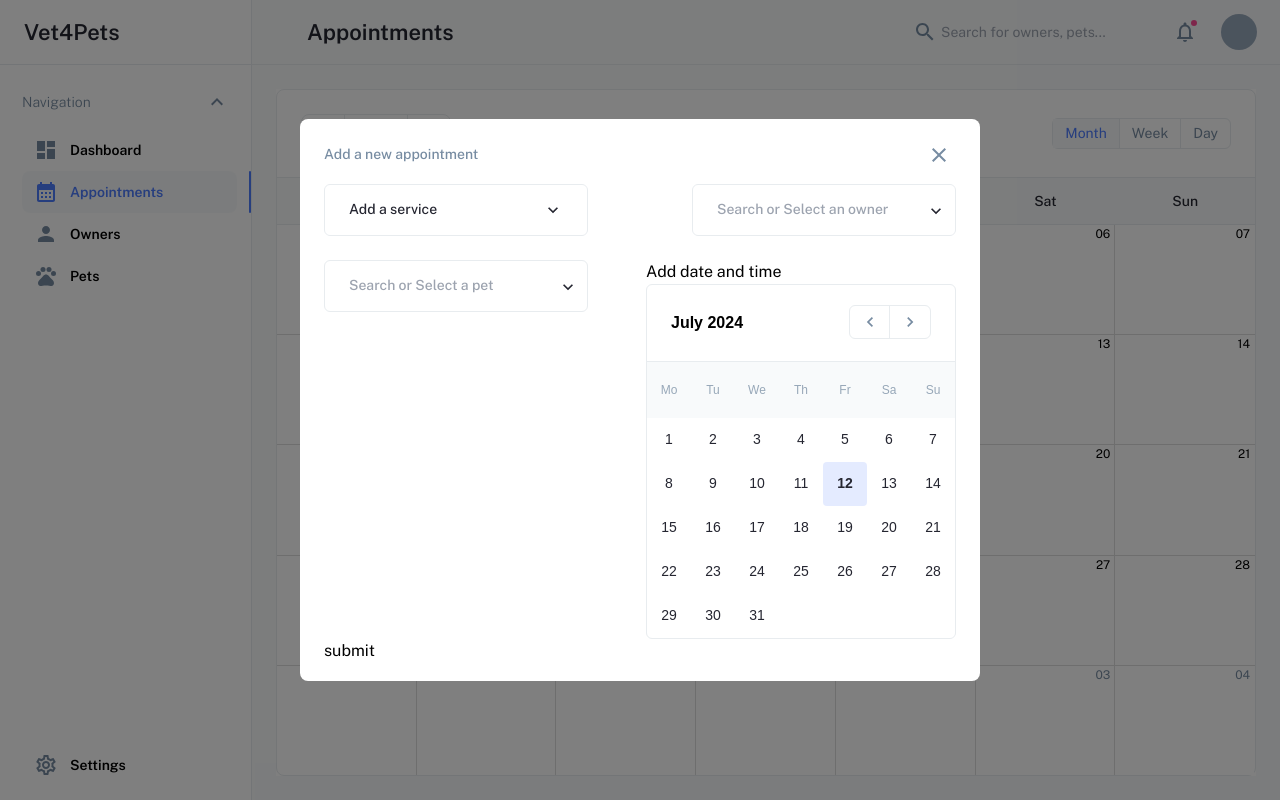
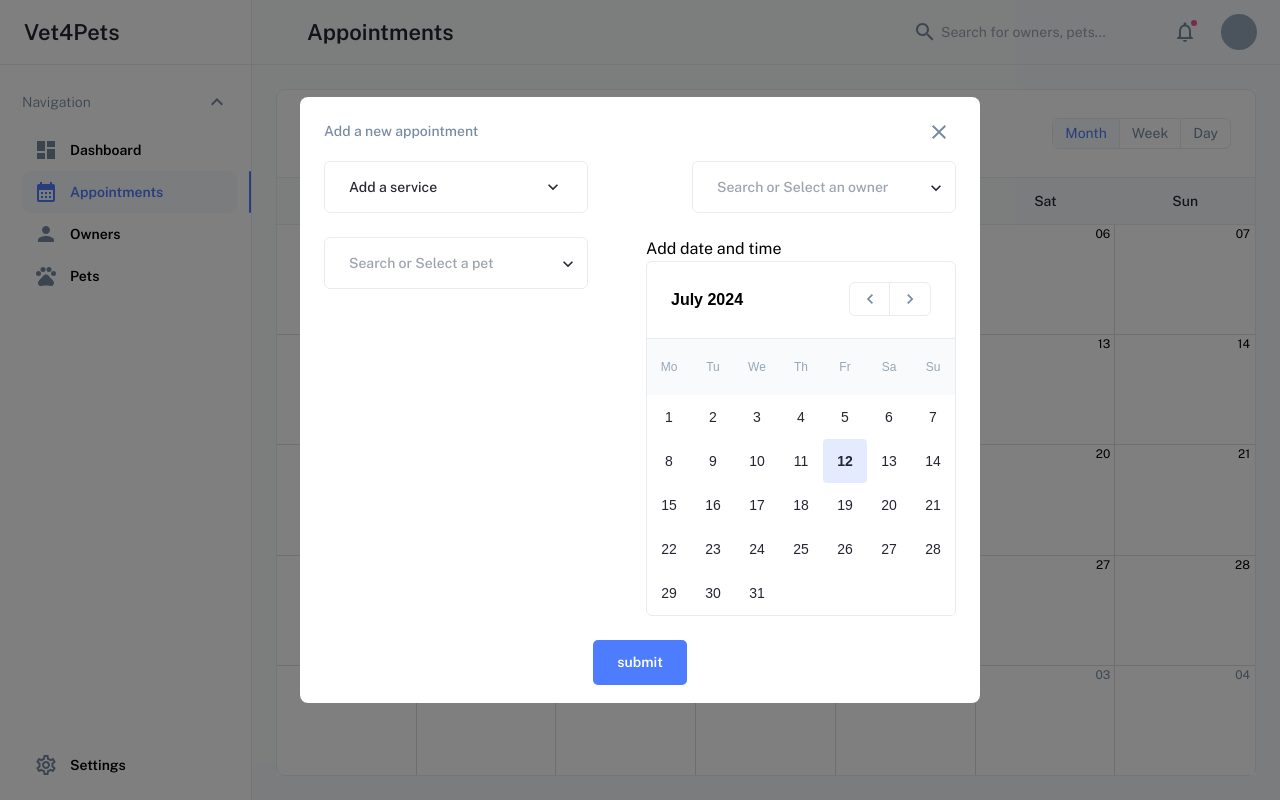
Before and after one commit to everydaycode20/vet4pets, a React (Vite) app in the folder client_/: page /appointments in a window 1280 px wide. Built offline with nearby package versions, Linux system fonts and the light colour scheme.

Commit message:
update appointments

```diff
--- a/client_/src/routes/appointments/appointments.module.scss
+++ b/client_/src/routes/appointments/appointments.module.scss
@@ -24,3 +24,7 @@
 .form-row {
   margin-bottom: 24px;
 }
+
+.submit-btn {
+  margin-top: 24px;
+}
--- a/client_/src/routes/appointments/appointments.tsx
+++ b/client_/src/routes/appointments/appointments.tsx
@@ -191,7 +191,11 @@ function Form() {
           </div>
         </div>
 
-        <button type="submit">submit</button>
+        <div className={JoinClasses("flex justify-center", styles["submit-btn"])}>
+          <button className="blue-btn" type="submit">
+            submit
+          </button>
+        </div>
       </form>
     </div>
   );
```
